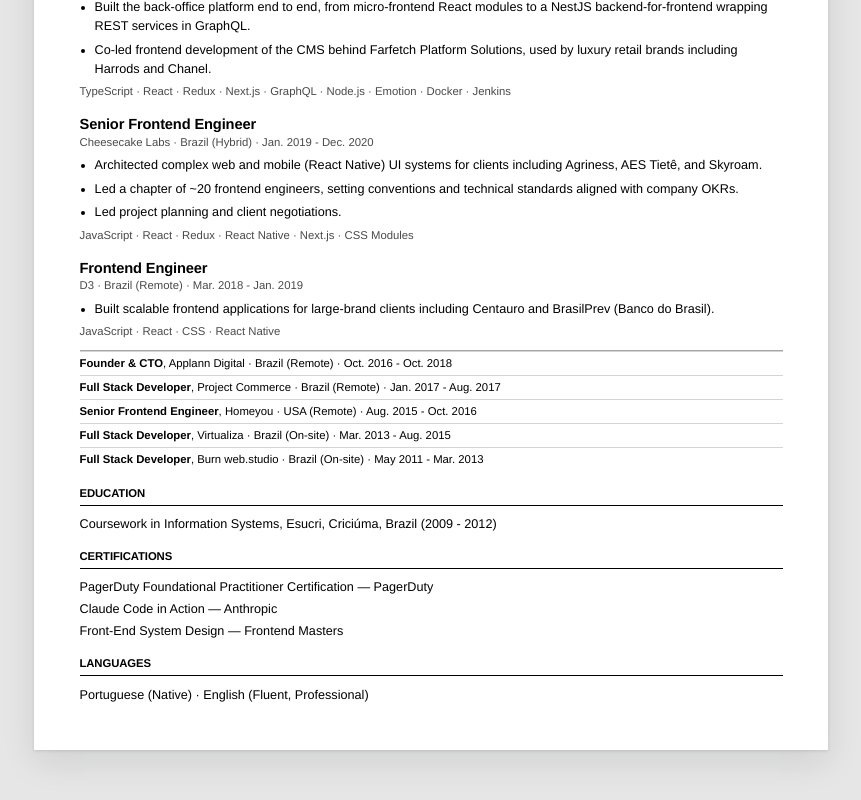
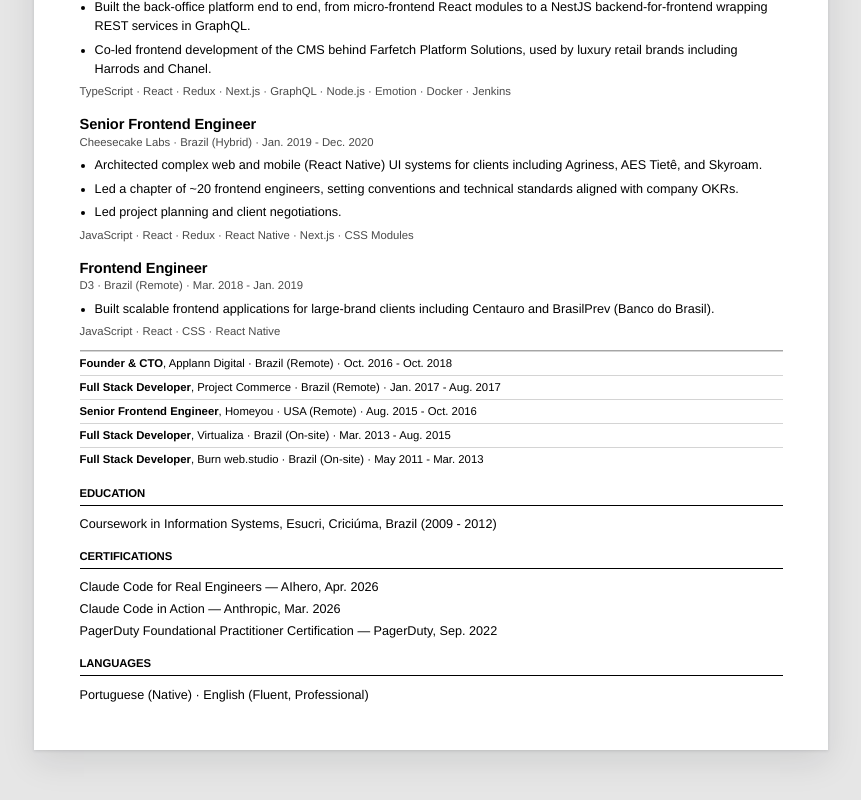
Before and after one commit to helderberto/helderberto.com, a Next.js app: page /resume in a window 1280 px wide. Shown: the part 934-1734 px from the top of the page, without its empty margins (209-1070 px from the left). Built offline with nearby package versions, Linux system fonts and the light colour scheme.

Commit message:
chore: date resume certifications and swap in AIhero credential

```diff
--- a/src/app/resume/page.tsx
+++ b/src/app/resume/page.tsx
@@ -115,7 +115,7 @@ export default function Resume() {
           {resume.certifications.map((certification) => (
             <p key={certification.href} className={styles.inlineRow}>
               <a href={certification.href}>{certification.name}</a> —{' '}
-              {certification.issuer}
+              {certification.issuer}, {certification.issued}
             </p>
           ))}
         </section>
--- a/src/data/resume.ts
+++ b/src/data/resume.ts
@@ -221,19 +221,22 @@ export const resume = {
   ],
   certifications: [
     {
-      name: 'PagerDuty Foundational Practitioner Certification',
-      issuer: 'PagerDuty',
-      href: 'https://www.credly.com/badges/2bfe6577-a2f2-45e3-9a22-5147e2865f69/linked_in_profile',
+      name: 'Claude Code for Real Engineers',
+      issuer: 'AIhero',
+      issued: 'Apr. 2026',
+      href: 'https://res.cloudinary.com/total-typescript/image/upload/v1782990632/certificate/c42ed24f-c7de-4511-a178-d1c4a9386432/ai-coding-for-real-engineers-m0k0w.png',
     },
     {
       name: 'Claude Code in Action',
       issuer: 'Anthropic',
+      issued: 'Mar. 2026',
       href: 'https://verify.skilljar.com/c/923kypaztd7s',
     },
     {
-      name: 'Front-End System Design',
-      issuer: 'Frontend Masters',
-      href: 'https://static.frontendmasters.com/ud/c/4a94c72cc6/gkuyfreSHY/frontend-system-design.pdf',
+      name: 'PagerDuty Foundational Practitioner Certification',
+      issuer: 'PagerDuty',
+      issued: 'Sep. 2022',
+      href: 'https://www.credly.com/badges/2bfe6577-a2f2-45e3-9a22-5147e2865f69/linked_in_profile',
     },
   ],
   languages: [
```
